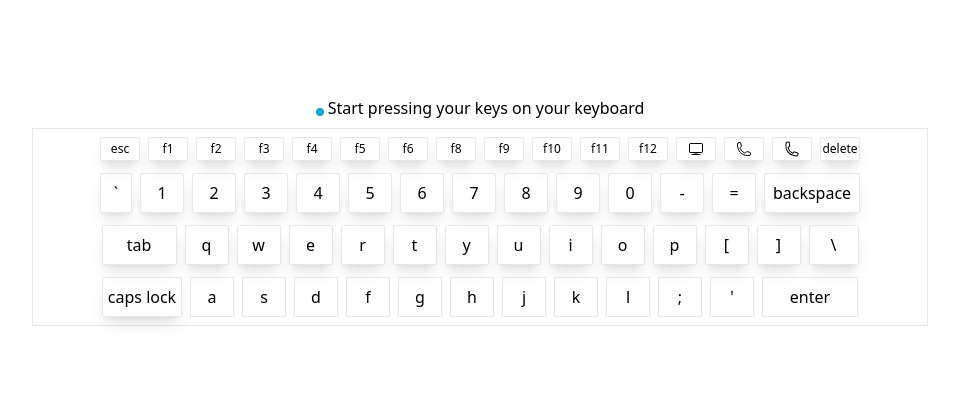
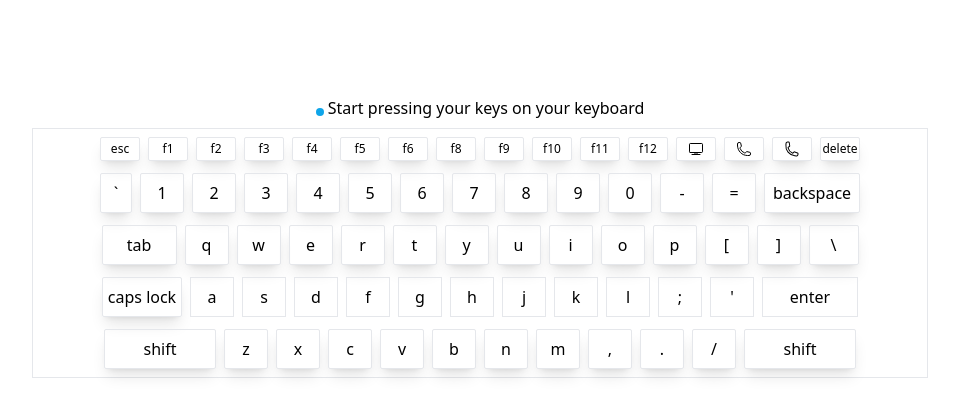
Before and after one commit to aziz-codes/react-keyboard-tester, a React (Vite) app: page / in a window 1280 px wide. Shown: the top 416 px of the page, without its empty margins (160-1119 px from the left). Built offline with nearby package versions, Linux system fonts and the light colour scheme.

Commit message:
rendered fifth row keys

```diff
--- a/src/components/Keyboard.jsx
+++ b/src/components/Keyboard.jsx
@@ -9,11 +9,12 @@ const Keyboard = () => {
       isPressed: false,
     }))
   );
-  // console.log(allKeys);
+  console.log(allKeys);
   const firstRow = allKeys.slice(0, 16);
   const secondRow = allKeys.slice(16, 30);
   const thirdRow = allKeys.slice(30, 44);
   const fourthRow = allKeys.slice(44, 57);
+  const fifthRow = allKeys.slice(57, 69);
 
   useEffect(() => {
     const activeKeyhandler = (event) => {
@@ -103,9 +104,24 @@ const Keyboard = () => {
         </div>
 
         {/* end of 4th row  */}
+        {/* start of fifth row */}
+
+        <div className="flex gap-2 items-center">
+          {fifthRow.map((btn, index) => (
+            <button
+              className={`h-10 border shadow-lg rounded-sm w-11 ${
+                (index === fifthRow.length - 1 && "w-28") ||
+                (index === 0 && "w-28")
+              }`}
+              key={index}
+            >
+              {btn.label}
+            </button>
+          ))}
+        </div>
+        {/* end of fifth row */}
       </div>
     </section>
   );
 };
-
 export default Keyboard;
```
